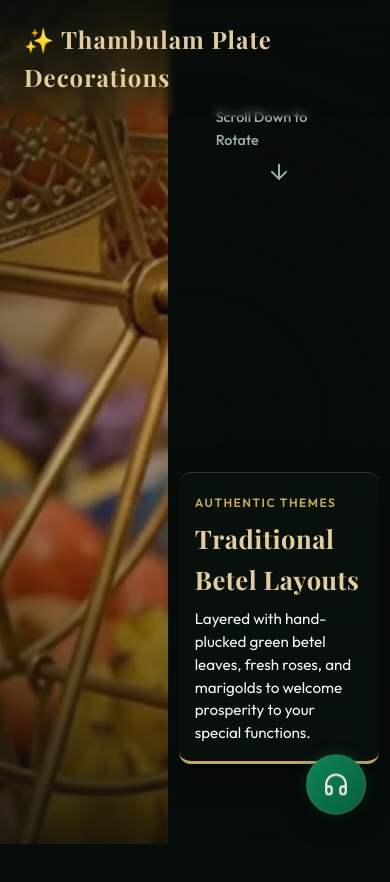
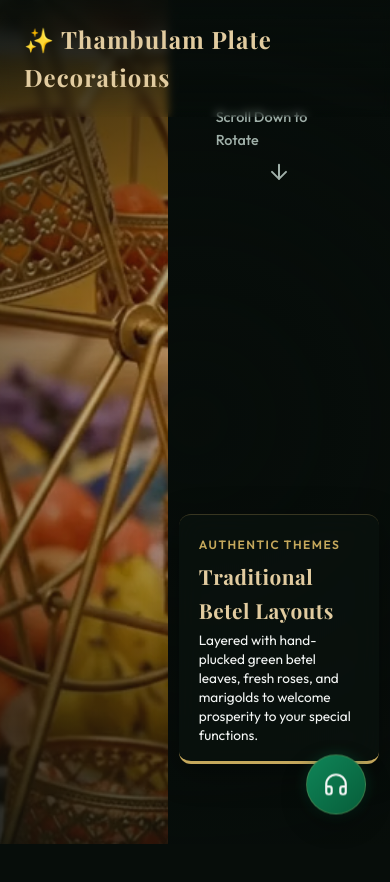
Before and after one commit to thambulamplatedecorations-arch/thambulam_plate_decorations-, a React (Vite) app in the folder frontend/: page / in a window 390 px wide. Shown: the top 882 px of the page. Built offline with nearby package versions, Linux system fonts and the light colour scheme; no server answers; a web font is replaced by a local one.

Commit message:
Fix mobile responsive scroll image zoom, correct splash screen text cut-off, and resolve specificity issues for marketing panels on mobile

```diff
--- a/frontend/src/components/ScrollAnimation.jsx
+++ b/frontend/src/components/ScrollAnimation.jsx
@@ -152,14 +152,7 @@ const ScrollAnimation = () => {
             <img
               src={`/frames/frame_${getPaddedFrameString()}.jpg`}
               alt="Thambulam Plate Animation"
-              style={{
-                width: '100%',
-                height: '100%',
-                objectFit: 'cover',
-                // Scale up the image on mobile to crop out the left/right baked-in black bars and the watermark
-                transform: 'scale(1.8)',
-                transformOrigin: 'center center',
-              }}
+              className="scrolly-mobile-img"
             />
           </div>
         )}
--- a/frontend/src/index.css
+++ b/frontend/src/index.css
@@ -391,22 +391,63 @@ button {
   margin-bottom: 6px;
 }
 
-/* Mobile responsive styling for the marketing panels */
+/* Mobile responsive styling for the marketing panels & splash screen */
 @media(max-width: 768px) {
-  .scrolly-panel {
+  .scrolly-panel,
+  .scrolly-panel.left,
+  .scrolly-panel.right {
     width: 90% !important;
     left: 5% !important;
     right: 5% !important;
     top: auto !important;
     bottom: 80px !important;
-    padding: 16px !important;
+    padding: 16px 20px !important;
     border-radius: 12px !important;
     border-left: none !important;
     border-right: none !important;
     border-bottom: 3px solid var(--primary-gold) !important;
-    transform: translateY(10px);
+    transform: translateY(15px) !important;
+    opacity: 0 !important;
+    pointer-events: none !important;
+  }
+
+  .scrolly-panel.active,
+  .scrolly-panel.left.active,
+  .scrolly-panel.right.active {
+    opacity: 1 !important;
+    transform: translateY(0) !important;
+    pointer-events: auto !important;
+  }
+
+  .scrolly-panel h3 {
+    font-size: 1.3rem !important;
+    margin-bottom: 4px !important;
+  }
+
+  .scrolly-panel p {
+    font-size: 0.85rem !important;
+    line-height: 1.4 !important;
+  }
+
+  .scrolly-mobile-img {
+    width: 100%;
+    height: 100%;
+    object-fit: cover;
+    transform: scale(1.3);
+    transform-origin: center center;
+  }
+
+  /* Prevent splash logo text cut-off */
+  .splash-logo {
+    font-size: 2.2rem !important;
+  }
+
+  .splash-tagline {
+    font-size: 0.9rem !important;
+    letter-spacing: 2px !important;
   }
 }
+
 
 
 .scrolly-instructions {
```
